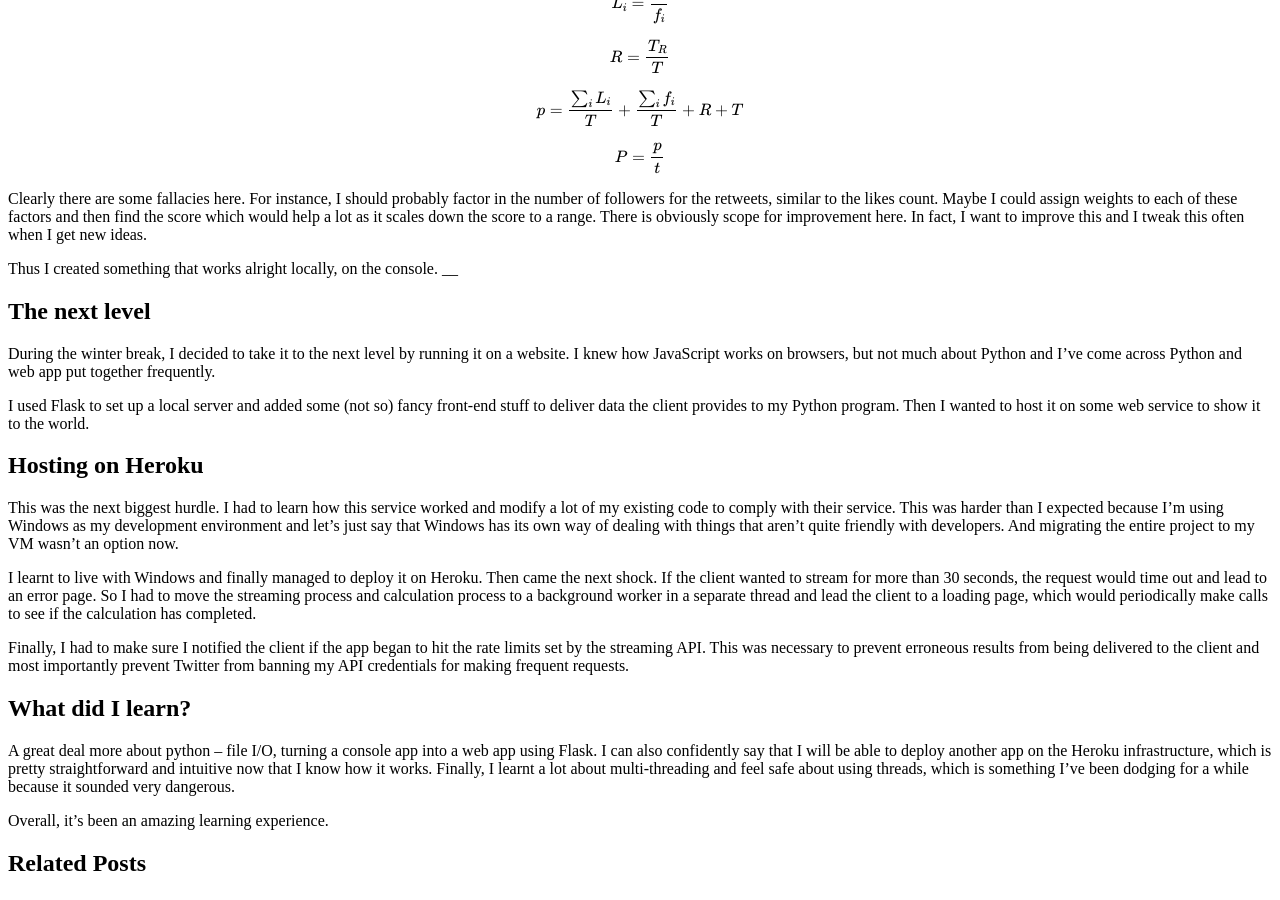
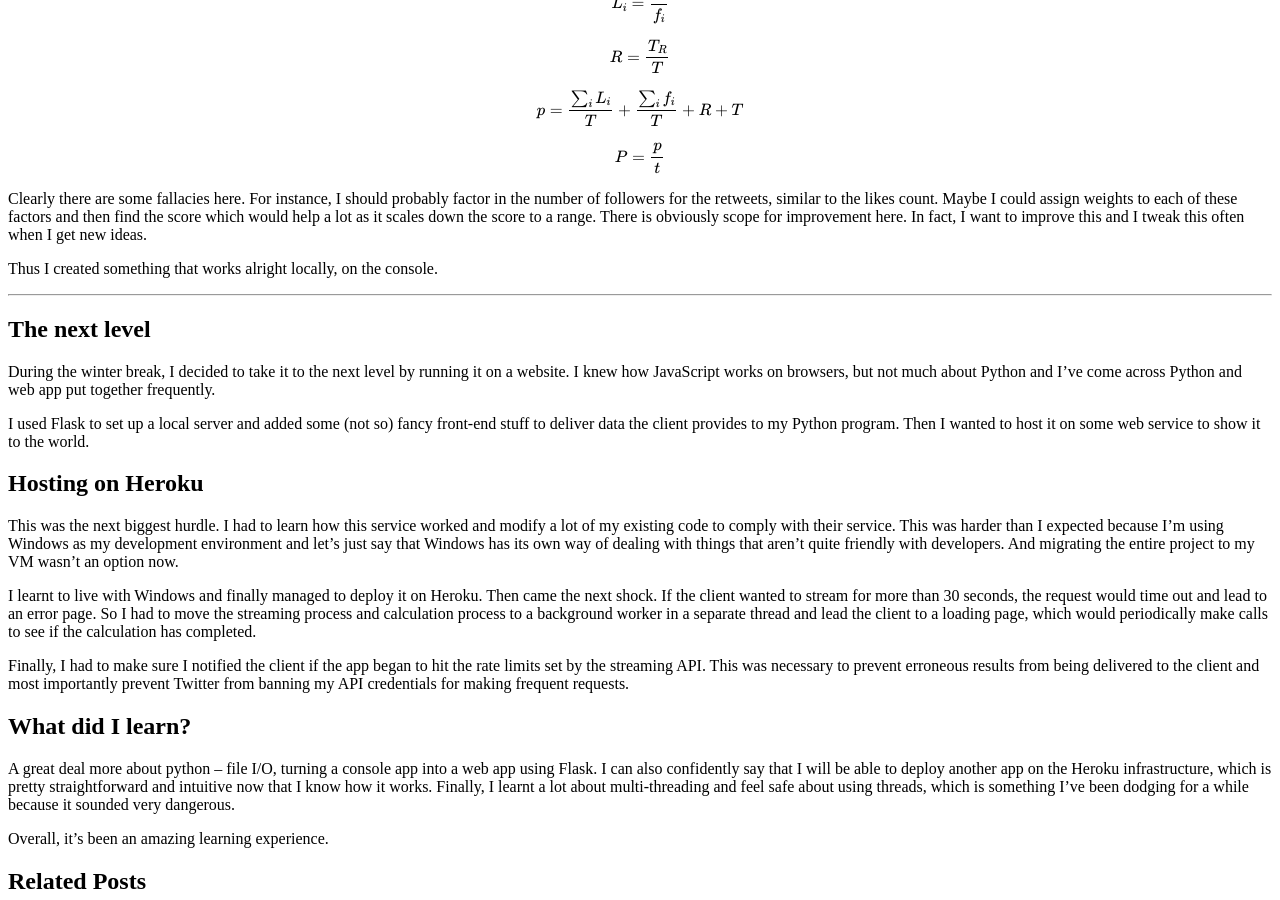
Before and after one commit to AparaV/aparavenkat.com, a Jekyll site: the page built from _posts/2016-12-26-how-i-built-an-app-from-scratch.md, in a window 1280 px wide and 900 px high, scrolled down 879 px. Built offline with Jekyll 4.4.1, drawn with Linux system fonts in a browser that asks for light colours; formulas are drawn with MathJax 3; comment, search, counter and statistics services are not loaded.

Commit message:
Migrate to rogue from pygments and fix kramdown migration

```diff
--- a/_config.yml
+++ b/_config.yml
@@ -1,6 +1,6 @@
 # Dependencies
 markdown:         kramdown
-highlighter:      pygments
+highlighter:      rogue
 
 # Permalinks
 permalink:        pretty
--- a/_posts/2016-12-26-how-i-built-an-app-from-scratch.md
+++ b/_posts/2016-12-26-how-i-built-an-app-from-scratch.md
@@ -65,7 +65,8 @@
 In fact, I want to improve this and I tweak this often when I get new ideas.
 
 Thus I created something that works alright locally, on the console.
-____
+
+***
 
 ## The next level
 
```
